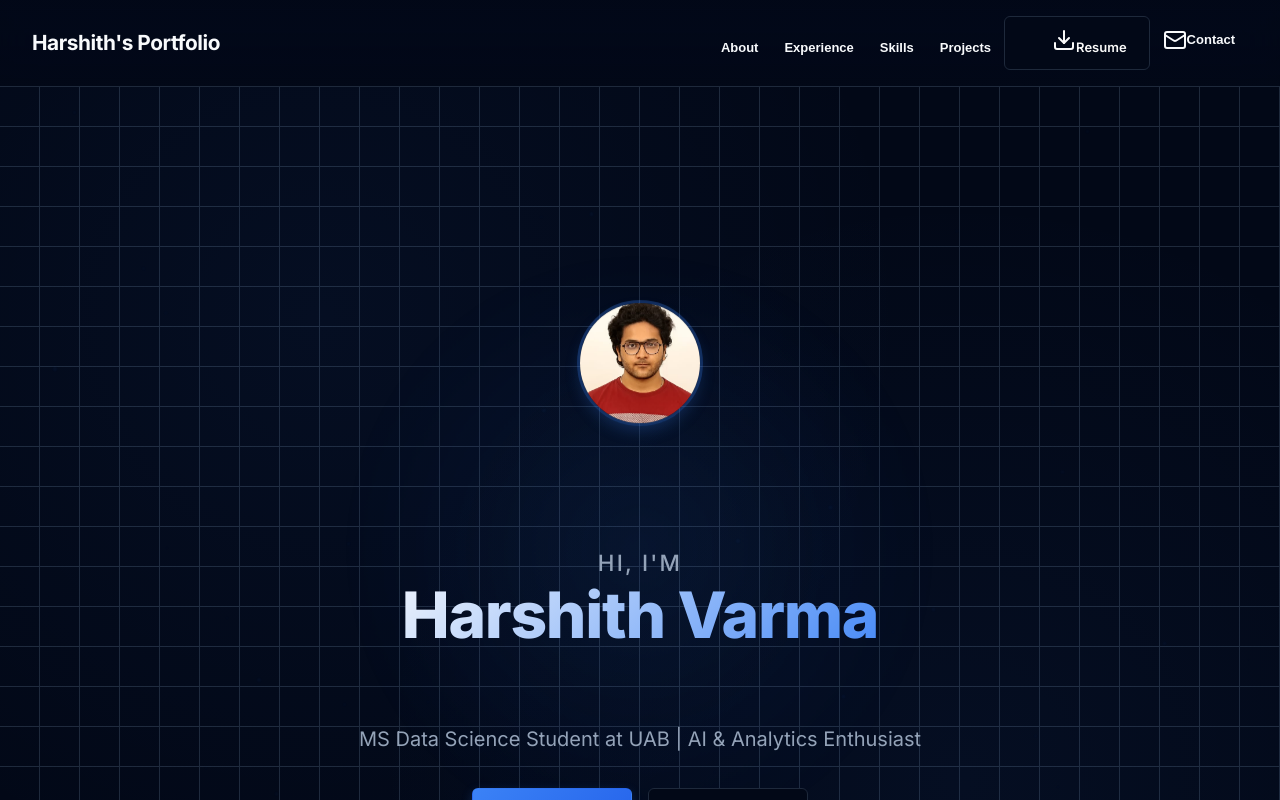
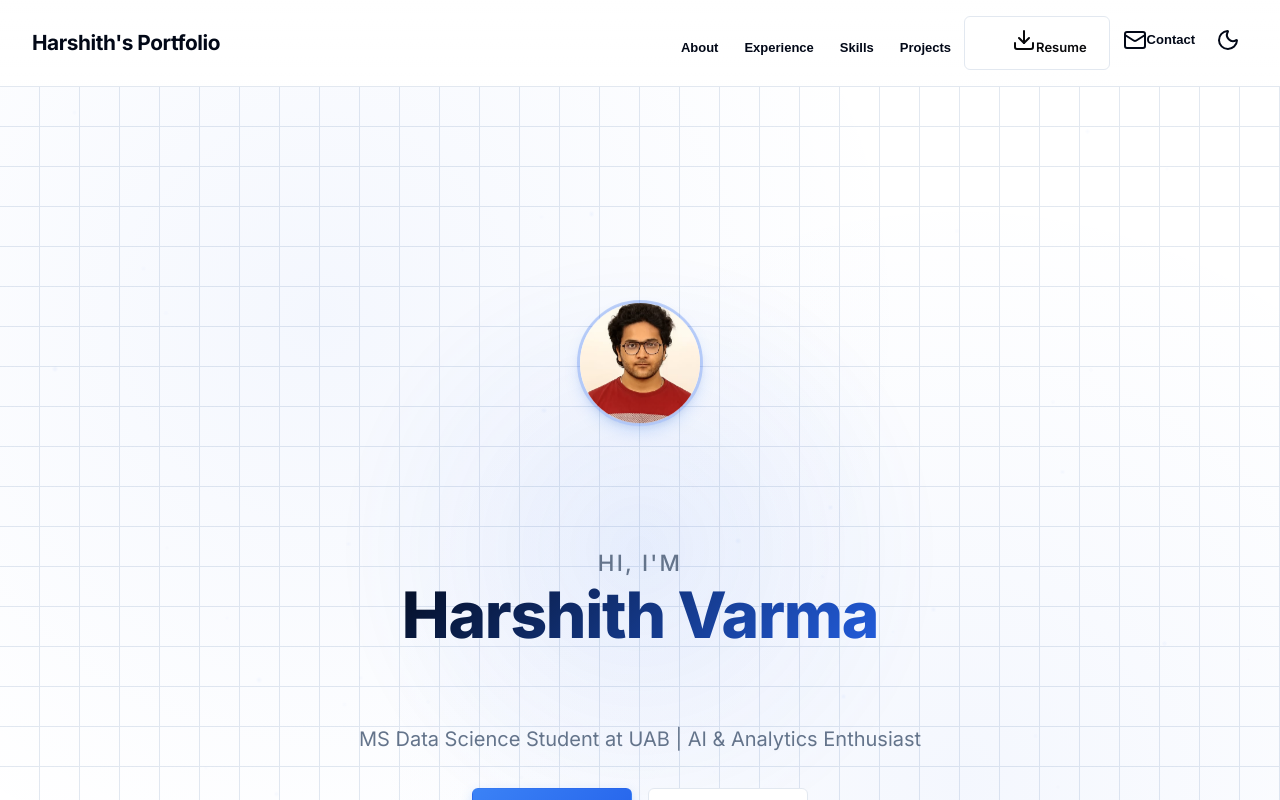
Before and after one commit to Harshith-varma-afk/my-react-portfolio, a React (Create React App) app: page / in a window 1280 px wide. Shown: the top 800 px of the page. Built offline with nearby package versions, Linux system fonts and the light colour scheme.

Commit message:
Add light/dark theme toggle with persistent preferences

```diff
--- a/src/App.css
+++ b/src/App.css
@@ -178,6 +178,20 @@ body[data-theme="dark"] .theme-toggle {
 }
 body[data-theme="dark"] .theme-toggle:hover {
     background-color: var(--primary-color-dark);
+}
+
+/* Theme toggle button smooth icon transition */
+.navbar-nav button[title*="Switch"] {
+    position: relative;
+    overflow: hidden;
+}
+
+.navbar-nav button[title*="Switch"] svg {
+    transition: transform 0.4s cubic-bezier(0.68, -0.55, 0.265, 1.55);
+}
+
+.navbar-nav button[title*="Switch"]:hover svg {
+    transform: rotate(20deg) scale(1.1);
 }
 
 /* --- Hero Section Styles --- */
--- a/src/App.js
+++ b/src/App.js
@@ -6,7 +6,7 @@ import { Card, CardContent, CardDescription, CardHeader, CardTitle } from './com
 import { Input } from './components/ui/input';
 import { Badge } from './components/ui/badge';
 import { Progress } from './components/ui/progress';
-import { ChevronUp, Mail, Download, Code, Database, Cpu, Globe, Briefcase } from 'lucide-react';
+import { ChevronUp, Mail, Download, Code, Database, Cpu, Globe, Briefcase, Sun, Moon } from 'lucide-react';
 import './App.css';
 
 // --- Data Definitions ---
@@ -154,7 +154,7 @@ const statsData = [
 
 // --- Components ---
 
-const Navbar = ({ smoothScroll }) => {
+const Navbar = ({ smoothScroll, theme, toggleTheme }) => {
     const [isScrolled, setIsScrolled] = useState(false);
 
     useEffect(() => {
@@ -185,6 +185,15 @@ const Navbar = ({ smoothScroll }) => {
                     <Button variant="ghost" size="sm" onClick={() => smoothScroll('#contact')}>
                         <Mail className="w-4 h-4 mr-2" />
                         Contact
+                    </Button>
+                    <Button
+                        variant="ghost"
+                        size="icon"
+                        onClick={toggleTheme}
+                        title={`Switch to ${theme === 'dark' ? 'light' : 'dark'} mode`}
+                        className="ml-2"
+                    >
+                        {theme === 'dark' ? <Sun className="w-5 h-5" /> : <Moon className="w-5 h-5" />}
                     </Button>
                 </div>
             </div>
@@ -755,8 +764,21 @@ const FloatingActionButton = () => {
 };
 
 const App = () => {
+    const [theme, setTheme] = useState(() => {
+        // Get theme from localStorage or default to 'light'
+        const savedTheme = localStorage.getItem('theme');
+        return savedTheme || 'light';
+    });
+
     useEffect(() => {
-        document.body.setAttribute('data-theme', 'dark');
+        // Apply theme to document body
+        document.body.setAttribute('data-theme', theme);
+        // Save theme to localStorage
+        localStorage.setItem('theme', theme);
+    }, [theme]);
+
+    const toggleTheme = useCallback(() => {
+        setTheme(prevTheme => prevTheme === 'dark' ? 'light' : 'dark');
     }, []);
 
     const smoothScroll = useCallback((id) => {
@@ -770,7 +792,7 @@ const App = () => {
 
     return (
         <>
-            <Navbar smoothScroll={smoothScroll} />
+            <Navbar smoothScroll={smoothScroll} theme={theme} toggleTheme={toggleTheme} />
             <Hero smoothScroll={smoothScroll} />
             <Stats stats={statsData} />
             <Experience experiences={experienceData} />
```
